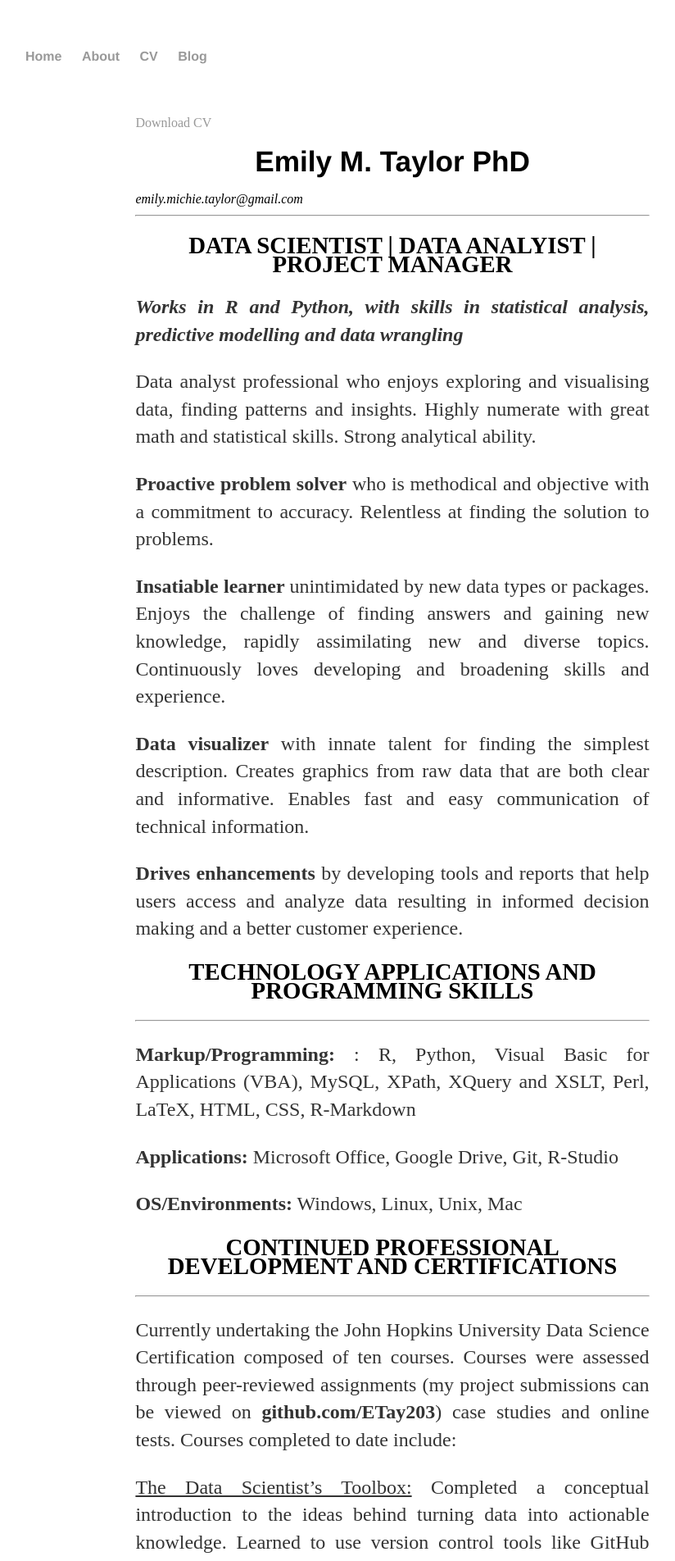
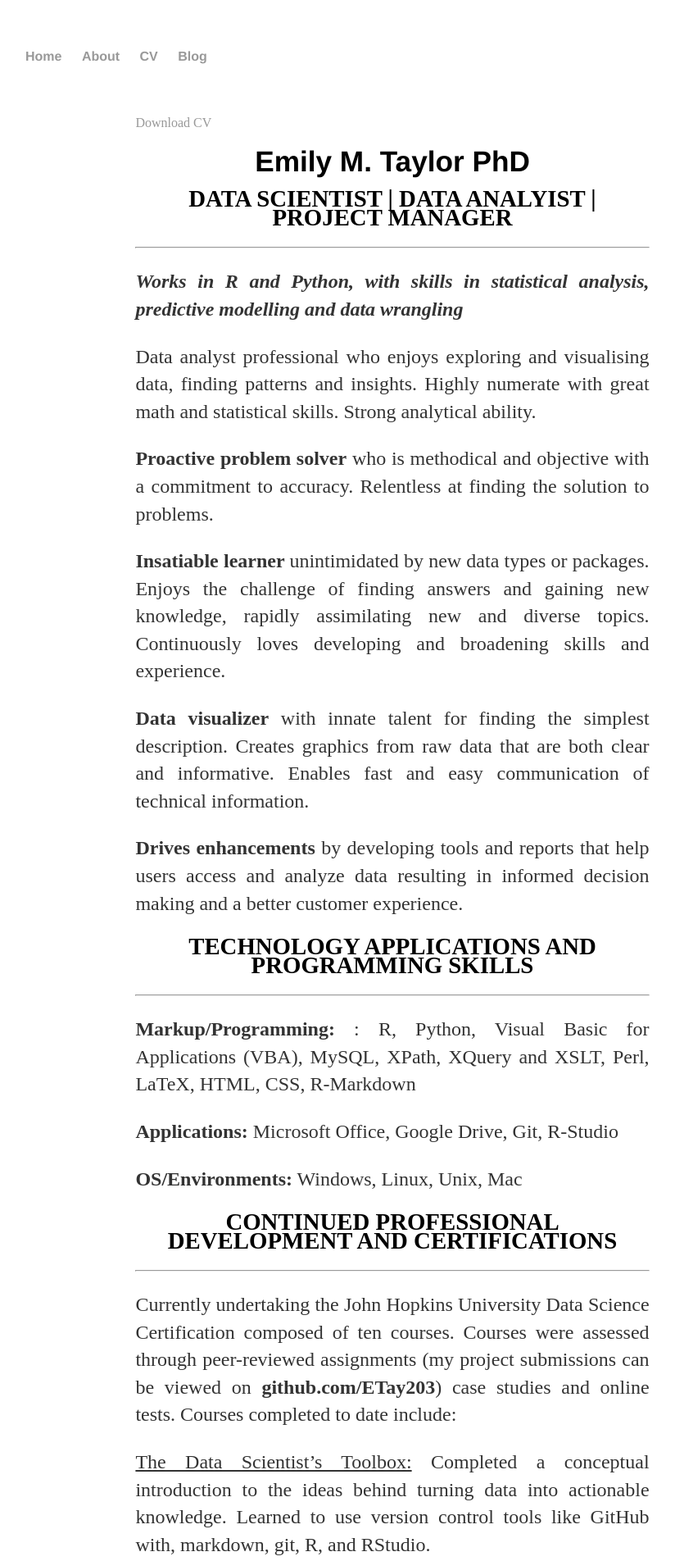
Before and after one commit to ETay203/ETay203.github.io, a Jekyll site: the page built from cv/index.html, in a window 1280 px wide. Shown: the top 1904 px of the page at 82% size, without its empty margins (161-985 px from the left). Built offline with Jekyll 4.4.1, drawn with Linux system fonts in a browser that asks for light colours.

Commit message:
update html version of cv

```diff
--- a/css/main.css
+++ b/css/main.css
@@ -43,27 +43,10 @@
 }
 
 
-button {
-        border:none;
-        display:inline-block;
-        padding:8px 16px;
-        vertical-align:middle;
-        overflow:hidden;
-        text-decoration:none;
-        color:inherit;
-        background-color:#d5d5d5;
-        text-align:center;
-        cursor:pointer;
-        white-space:nowrap;
-}
-
-
 /* CV */
 .cv {line-height: 23px; margin: 60px auto; width: 70%;}
 .cv li { font-size: 1.5em; text-align: left; line-height: 23px; }
 .cv h2 { font-size: 1.8em; text-align: center; }
 .cv h1 { font-size: 2.2em; text-align: center; }
-.cv p { font-size: 1.5em; text-align: justify; }
-.cv ul{ font-size: 1.5em; text-align: left;}
-
-.notes, .contact, .about, .cv, .error, .swatches { margin-bottom: 30px; }
+.cv p  { font-size: 1.5em; text-align: justify; }
+.cv ul { font-size: 1.5em; text-align: left;}
--- a/cv/index.html
+++ b/cv/index.html
@@ -8,13 +8,9 @@
 	<a href="/files/ETaylor_CV.pdf" title="Download CV as PDF">Download CV</a>
 
 <span><h1>Emily M. Taylor PhD</h1></span>
-<address>
-<span>emily.michie.taylor@gmail.com</span>
-</address>
 
+<h2><strong>DATA SCIENTIST | DATA ANALYIST | PROJECT MANAGER</strong></h2>
 <hr>
-<h2><strong>DATA SCIENTIST | DATA ANALYIST | PROJECT MANAGER</strong></h2>
-
 <p><em><strong>Works in R and Python, with skills in statistical analysis, predictive modelling and data wrangling</strong></em></p>
 
 <p>Data analyst professional who enjoys exploring and visualising data, finding patterns and insights. Highly numerate with great math and statistical skills. Strong analytical ability.</p>
@@ -27,15 +23,18 @@
 
 <p><strong>Drives enhancements</strong> by developing tools and reports that help users access and analyze data resulting in informed decision making and a better customer experience.</p>
 
+<p></p>
 <h2><strong>TECHNOLOGY APPLICATIONS AND PROGRAMMING SKILLS</strong></h2>
 <hr>
+
 <p><strong>Markup/Programming:</strong> : R, Python, Visual Basic for Applications (VBA), MySQL, XPath, XQuery and XSLT, Perl, LaTeX, HTML, CSS, R-Markdown</p>
 <p><strong>Applications:</strong> Microsoft Office, Google Drive, Git, R-Studio</p>
 <p><strong>OS/Environments:</strong> Windows, Linux, Unix, Mac</p>
 
-
+<p></p>
 <h2><strong>CONTINUED PROFESSIONAL DEVELOPMENT AND CERTIFICATIONS</strong></h2>
 <hr>
+
 <p>Currently undertaking the John Hopkins University Data Science Certification composed of ten courses. Courses were assessed through peer-reviewed assignments (my project submissions can be viewed on <strong>github.com/ETay203</strong>) case studies and online tests. Courses completed to date include:</p>
 <p><u>The Data Scientist&rsquo;s Toolbox:</u> Completed a conceptual introduction to the ideas behind turning data into actionable knowledge. Learned to use version control tools like GitHub with, markdown, git, R, and RStudio.</p>
 <p><u>R Programming:</u> Completed with 98% by writing my own R programs. Demonstrated my understanding of loops, data structures, a range of functions and lexical scoping as well as learning to identify bottlenecks and optimizing my code for faster running and more efficient programs.</p>
@@ -51,7 +50,10 @@
 <li>An Introduction to Interactive Programming in Python, Rice University, June 2013</li>
 <li>Introduction to Databases, Stanford University, March 2013.</li>
 </ul>
+
+<p></p>
 <h2><strong>EXPERIENCE</strong></h2>
+<hr>
 <p><strong>Consultant and Associate Consultant, Galson Sciences Ltd. (GSL), Oakham, UK 2009 &ndash;2016</strong></p>
 <p>GSL provides a range of nuclear decommissioning and radioactive waste management services. Independently managed and supported a range of projects for both domestic and overseas clients. Developed models, and coded programmes to support environmental impact assessments, for example:</p>
 <ul>
@@ -67,11 +69,16 @@
 <li>Published work in peer reviewed papers</li>
 <li>Presented work publically at several international conferences.</li>
 </ul>
+
+<p></p>
 <h2><strong>EDUCATION</strong></h2>
+<hr>
 <p><strong>2005 &ndash; 2009</strong> PhD, Department of Materials, Imperial College London. Focused on using high performance computing techniques and predictive modelling to better understand the structure and behaviour of materials. Supervisor Prof. R. W. Grimes.</p>
 <p><strong>2000 &ndash; 2005</strong> MEng with Upper Second Class Honours, in Materials Science and Engineering, Department of Materials, Imperial College London, with one year placement at CENIM, Madrid, 2002-2003.</p>
 <p><strong>1992 &ndash; 1999</strong> A levels in Maths, Physics, and Chemistry, GCSEs in 9 subjects, South Hampstead High School for Girls, London NW3 5SS.</p>
+<p></p>
 <h2><strong>LANGUAGES</strong></h2>
+<hr>
 <p>English (Native), Spanish (fluent), French (basic), German (basic &ndash; recently completed Level A2.2).</p>
 
 
```
